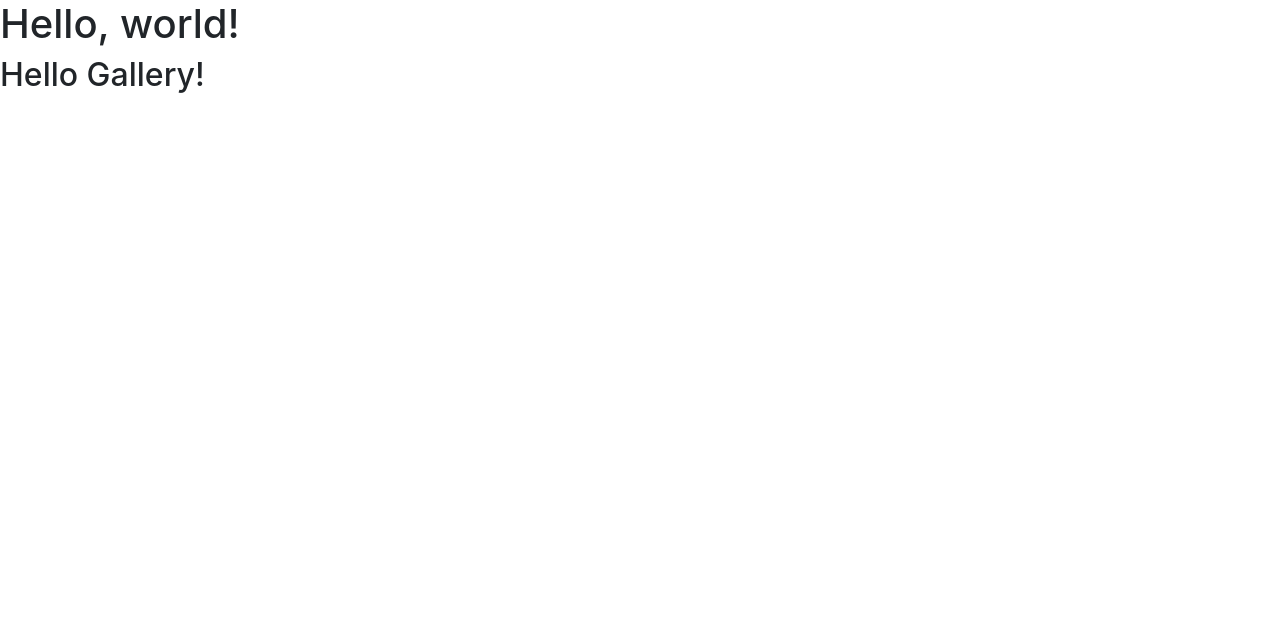
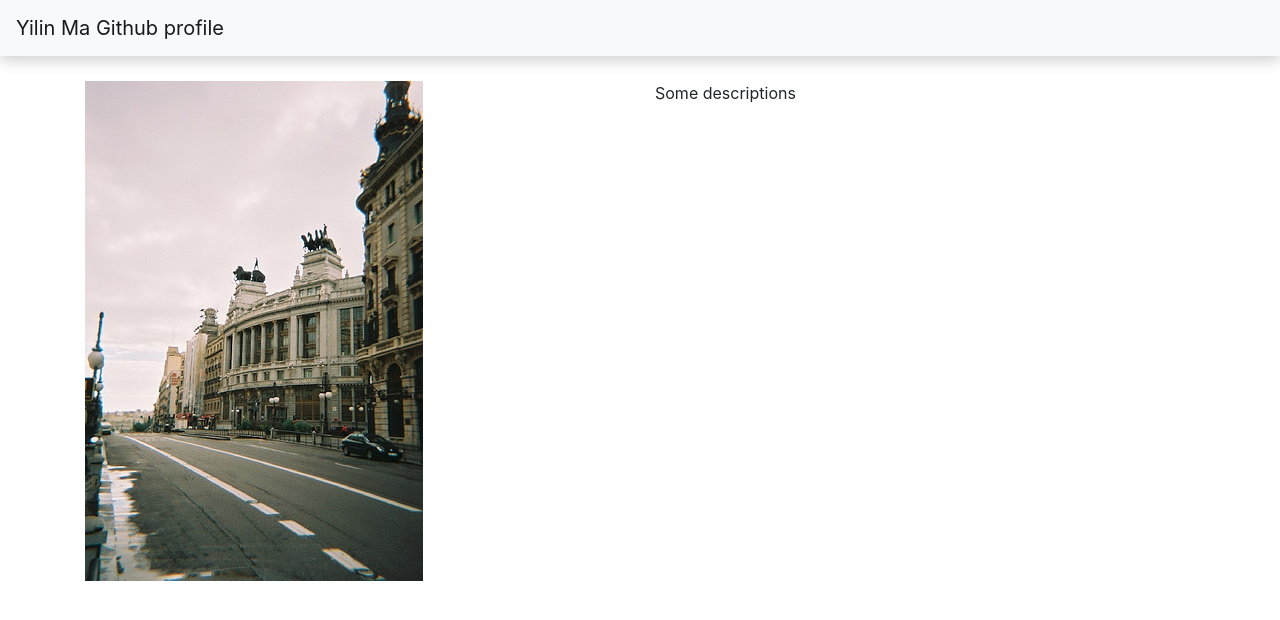
Before and after one commit to MartinMa28/Semantic-Segmentation-Demo-Server, a Django app: page / in a window 1280 px wide. Shown: the top 620 px of the page. Run offline with Django 3.2, Linux system fonts and the light colour scheme; some libraries are stand-ins or nearby versions.

Commit message:
included Bootstrap

```diff
--- a/segmentation_demo/settings.py
+++ b/segmentation_demo/settings.py
@@ -81,7 +81,7 @@ DATABASES = {
         'NAME': 'polls_db',
         'USER': 'polls_admin',
         'PASSWORD': 'abc123',
-        'HOST': 'localhost',
+        'HOST': 'db',
         'PORT': '5432'
     }
 }
--- /dev/null
+++ b/segmentation_gallery/static/segmentation_gallery/css/styles.css
@@ -0,0 +1,8 @@
+header nav.navbar {
+    box-shadow: 0 5px 13px rgba(33,33,33,.2);
+    margin-bottom: 25px;
+}
+
+#image-container img {
+    margin: auto auto;
+}
--- a/segmentation_gallery/templates/segmentation_gallery/index.html
+++ b/segmentation_gallery/templates/segmentation_gallery/index.html
@@ -7,12 +7,34 @@
 
     <!-- Bootstrap CSS -->
     <link rel="stylesheet" href="https://stackpath.bootstrapcdn.com/bootstrap/4.3.1/css/bootstrap.min.css" integrity="sha384-ggOyR0iXCbMQv3Xipma34MD+dH/1fQ784/j6cY/iJTQUOhcWr7x9JvoRxT2MZw1T" crossorigin="anonymous">
+    <!-- static CSS -->
+    {% load static %}
+    <link rel="stylesheet" href="{% static 'segmentation_gallery/css/styles.css' %}">
 
     <title>Hello, world!</title>
   </head>
   <body>
-    <h1>Hello, world!</h1>
-    <h2>{{ greeting }}</h2>
+    <!-- <div class="container-fluid">
+      <h1>Hello, world!</h1>
+      <h2>{{ greeting }}</h2>
+    </div> -->
+    <header>
+        <nav class="navbar navbar-light bg-light">
+          <a class="navbar-brand" href="https://github.com/MartinMa28">Yilin Ma Github profile</a>
+        </nav>
+    </header>
+
+    <div class="container" id="main-content-container">
+      <div class="row">
+        <div class="col-sm-6 ml-auto" id="image-container">
+          <img src="{% static 'segmentation_gallery/imgs/2008_000253.jpg' %}" alt="test bootstrap alignment">
+        </div>
+        <div class="col-sm-6 ml-auto" id="description-container">
+          Some descriptions
+        </div>
+      </div>
+    </div>
+
 
     <!-- Optional JavaScript -->
     <!-- jQuery first, then Popper.js, then Bootstrap JS -->
```
Also changed, not shown: segmentation_gallery/static/segmentation_gallery/imgs/2008_000253.jpg (added).
